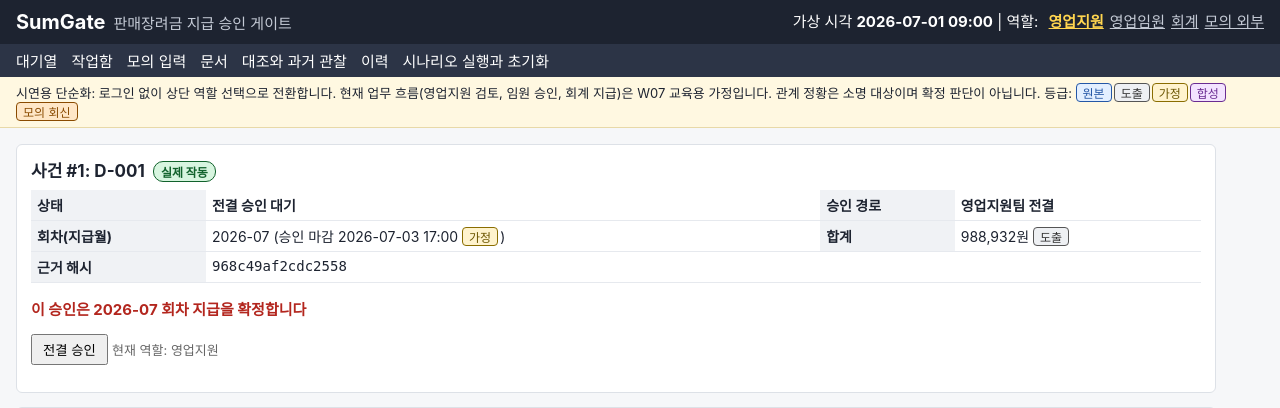
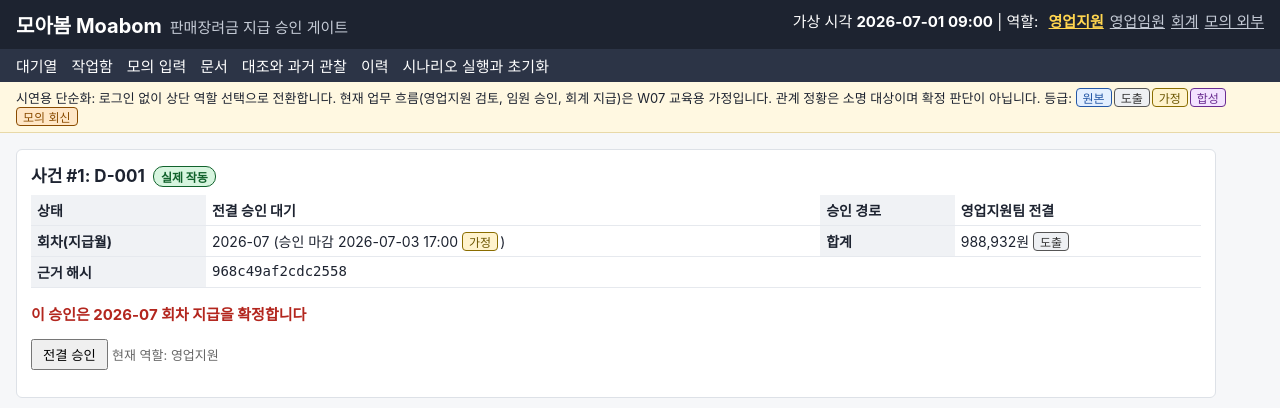
Before and after one commit to SWHee/sumgate, a FastAPI app: page /cases/1 in a window 1280 px wide. Shown: the top 408 px of the page. Run offline with FastAPI, Linux system fonts and the light colour scheme.

Commit message:
제품 이름을 모아봄(Moabom)으로 변경
AXHub lounge에 sumgate 이름이 이미 있어 앱 이름을 moabom으로 정했다. 화면 제목, RUN.md, axhub.yaml, 설계와 상태 문서 제목, 테스트 단언만 바꿨다.

```diff
--- a/app/main.py
+++ b/app/main.py
@@ -1,4 +1,4 @@
-"""SumGate 웹 화면. 서버 렌더링 HTML, 목록 화면은 5초 주기 재조회(웹소켓 없음)."""
+"""모아봄(Moabom) 웹 화면. 서버 렌더링 HTML, 목록 화면은 5초 주기 재조회(웹소켓 없음)."""
 import json
 from contextlib import asynccontextmanager
 from urllib.parse import quote, unquote
@@ -35,7 +35,7 @@ async def lifespan(_app):
     yield
 
 
-app = FastAPI(title="SumGate", lifespan=lifespan)
+app = FastAPI(title="모아봄 Moabom", lifespan=lifespan)
 T = Jinja2Templates(directory=str(ROOT / "app" / "templates"))
 T.env.filters["won"] = lambda v: f"{int(v):,}"
 T.env.filters["fromjson"] = json.loads
@@ -73,7 +73,7 @@ def back(req: Request, msg: str = "", to: str | None = None):
 
 def deny(req: Request, msg: str):
     url = escape((req.headers.get("referer") or "/").split("?msg=")[0].split("&msg=")[0])
-    return HTMLResponse(f'<!doctype html><meta charset="utf-8"><title>SumGate 403</title><p>403 처리하지 않음: '
+    return HTMLResponse(f'<!doctype html><meta charset="utf-8"><title>모아봄 403</title><p>403 처리하지 않음: '
                         f'{escape(msg)}</p><p>상단에서 역할을 바꾼 뒤 다시 하세요. <a href="{url}">돌아가기</a></p>',
                         status_code=403)
 
--- a/app/templates/base.html
+++ b/app/templates/base.html
@@ -4,7 +4,7 @@
 <meta charset="utf-8">
 <meta name="viewport" content="width=device-width, initial-scale=1">
 {% if refresh %}<meta http-equiv="refresh" content="5">{% endif %}
-<title>SumGate {% block title %}{% endblock %}</title>
+<title>모아봄 {% block title %}{% endblock %}</title>
 <style>
 body{font-family:-apple-system,"Apple SD Gothic Neo","Malgun Gothic",sans-serif;margin:0;background:#f6f7f9;color:#1d2330;font-size:15px}
 header{background:#1d2330;color:#fff;padding:10px 16px}
@@ -44,7 +44,7 @@ textarea{width:100%;font-family:inherit}
 {% macro grade(g) %}{% if g == "가정" %}<span class="g g-가정">가정</span>{% elif g == "모의 회신" %}<span class="g g-모의회신">모의 회신</span>{% elif g %}<span class="g g-{{ g }}">{{ g }}</span>{% endif %}{% endmacro %}
 {% macro real() %}<span class="badge real">실제 작동</span>{% endmacro %}
 {% macro mock() %}<span class="badge mock">모의 처리</span>{% endmacro %}
-<header><h1>SumGate</h1><span class="sub">판매장려금 지급 승인 게이트</span>
+<header><h1>모아봄 Moabom</h1><span class="sub">판매장려금 지급 승인 게이트</span>
 <span style="float:right">가상 시각 <b>{{ clock }}</b> |
 역할:
 {% for r in roles %}<a href="/role?r={{ r }}" style="color:{% if r == role %}#ffd54f;font-weight:bold{% else %}#c5cbd6{% endif %};margin-left:6px">{{ r }}</a>{% endfor %}
--- a/axhub.yaml
+++ b/axhub.yaml
@@ -1,6 +1,6 @@
 # Generated by axhub init
 version: axhub/v1
-name: sumgate
+name: moabom
 runtime:
   port: 8000
 build:
```
Also changed, not shown: RUN.md (+2 -2 lines), docs/W07_DESIGN.md (+1 -1 lines), docs/W07_STATUS.md (+1 -1 lines), tests/test_web.py (+1 -1 lines).
